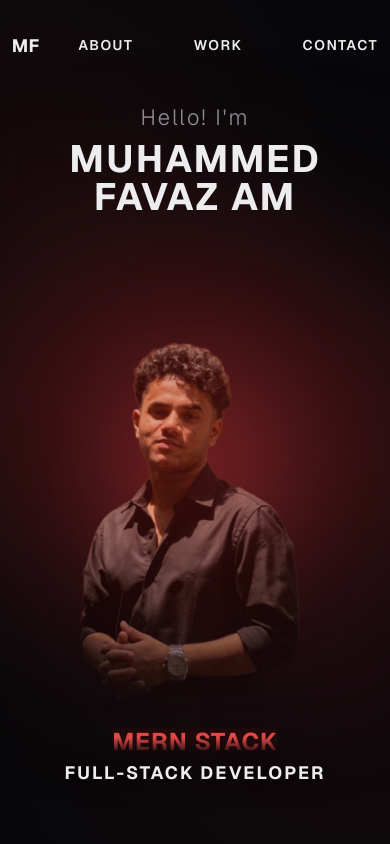
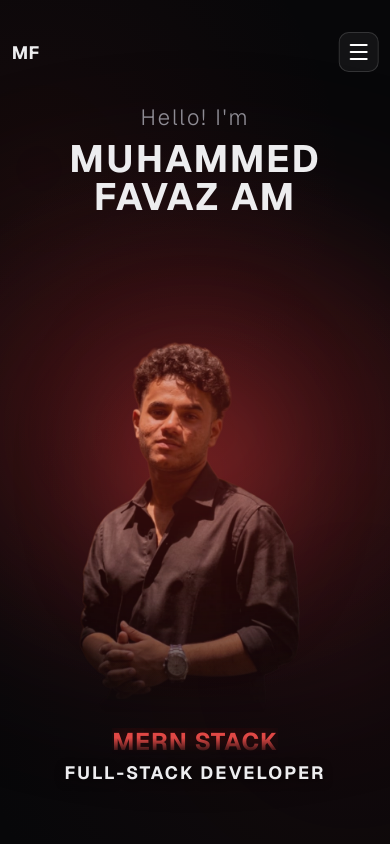
Before and after one commit to favaz-am/Favaz-Portfolio, a Next.js app: page / in a window 390 px wide. Shown: the top 844 px of the page. Built offline with nearby package versions, Linux system fonts and the light colour scheme; no server answers.

Commit message:
feat: add Career and Skills links to navbar and implement mobile drawer menu

```diff
--- a/src/app/globals.css
+++ b/src/app/globals.css
@@ -184,3 +184,120 @@ ul {
     display: none;
   }
 }
+/* Desktop: hide mobile menu button & drawer */
+.mobile-menu-btn,
+.mobile-nav-drawer {
+  display: none;
+}
+
+@media (max-width: 1023px) {
+  /* Hide desktop links & email in top bar on mobile */
+  .header .desktop-nav-links,
+  .header .navbar-connect {
+    display: none !important;
+  }
+
+  /* Hamburger / Category Icon Button */
+  .mobile-menu-btn {
+    display: flex;
+    flex-direction: column;
+    justify-content: center;
+    align-items: center;
+    gap: 5px;
+    width: 40px;
+    height: 40px;
+    padding: 0;
+    background: rgba(255, 255, 255, 0.05);
+    border: 1px solid rgba(255, 255, 255, 0.14);
+    border-radius: 10px;
+    cursor: pointer;
+    z-index: 120;
+    transition: border-color 0.25s ease, background 0.25s ease;
+  }
+
+  .mobile-menu-btn:hover,
+  .mobile-menu-btn.is-open {
+    border-color: rgba(224, 72, 69, 0.7);
+    background: rgba(224, 72, 69, 0.12);
+  }
+
+  .mobile-menu-btn span {
+    display: block;
+    width: 18px;
+    height: 2px;
+    background: #ffffff;
+    border-radius: 2px;
+    transition: transform 0.28s ease, opacity 0.2s ease;
+  }
+
+  /* Animate into an X when open */
+  .mobile-menu-btn.is-open span:nth-child(1) {
+    transform: translateY(7px) rotate(45deg);
+  }
+  .mobile-menu-btn.is-open span:nth-child(2) {
+    opacity: 0;
+  }
+  .mobile-menu-btn.is-open span:nth-child(3) {
+    transform: translateY(-7px) rotate(-45deg);
+  }
+
+  /* Glassmorphic Dropdown Drawer */
+  .mobile-nav-drawer {
+    display: flex;
+    flex-direction: column;
+    position: fixed;
+    top: 70px;
+    right: 16px;
+    width: min(240px, calc(100vw - 32px));
+    padding: 20px;
+    background: rgba(11, 10, 14, 0.94);
+    border: 1px solid rgba(255, 255, 255, 0.12);
+    border-radius: 16px;
+    backdrop-filter: blur(18px);
+    box-shadow: 0 20px 50px rgba(0, 0, 0, 0.65);
+    z-index: 115;
+    opacity: 0;
+    pointer-events: none;
+    transform: translateY(-10px) scale(0.97);
+    transition: opacity 0.25s ease, transform 0.25s cubic-bezier(0.22, 1, 0.36, 1);
+  }
+
+  .mobile-nav-drawer.is-open {
+    opacity: 1;
+    pointer-events: auto;
+    transform: translateY(0) scale(1);
+  }
+
+  .mobile-nav-list {
+    display: flex;
+    flex-direction: column;
+    gap: 6px;
+  }
+
+  .mobile-nav-list a {
+    padding: 10px 12px;
+    border-radius: 8px;
+    color: rgba(255, 255, 255, 0.85);
+    font-size: 0.9rem;
+    font-weight: 600;
+    letter-spacing: 0.12em;
+    text-decoration: none;
+    transition: background 0.2s ease, color 0.2s ease;
+  }
+
+  .mobile-nav-list a:hover,
+  .mobile-nav-list a:active {
+    background: rgba(224, 72, 69, 0.16);
+    color: #e04845;
+  }
+
+  .mobile-nav-email {
+    margin-top: 14px;
+    padding-top: 14px;
+    border-top: 1px solid rgba(255, 255, 255, 0.1);
+    font-size: 0.78rem;
+    color: rgba(255, 255, 255, 0.5);
+    text-decoration: none;
+    text-align: center;
+  }
+}
--- a/src/app/page.tsx
+++ b/src/app/page.tsx
@@ -1,6 +1,6 @@
 "use client";
 
-import { useEffect } from "react";
+import { useEffect, useState } from "react";
 import CustomCursor from "@/components/CustomCursor";
 import HeroAvatar from "@/components/HeroAvatar";
 import HoverLinks from "@/components/HoverLinks";
@@ -13,6 +13,7 @@ import TechStack from "@/components/TechStack";
 import Contact from "@/components/Contact";
 
 export default function PortfolioHome() {
+  const [menuOpen, setMenuOpen] = useState(false);
   useEffect(() => {
     const landingDiv = document.getElementById("landingDiv");
     if (!landingDiv) return;
@@ -39,6 +40,7 @@ export default function PortfolioHome() {
         <a href="/#" className="navbar-title" data-cursor="disable">
           MF
         </a>
+
         <a
           href="mailto:favazam98@gmail.com"
           className="navbar-connect"
@@ -46,10 +48,17 @@ export default function PortfolioHome() {
         >
           favazam98@gmail.com
         </a>
-        <ul>
+
+        {/* Desktop Links */}
+        <ul className="desktop-nav-links">
           <li>
             <a href="#about">
               <HoverLinks text="ABOUT" />
+            </a>
+          </li>
+          <li>
+            <a href="#career">
+              <HoverLinks text="CAREER" />
             </a>
           </li>
           <li>
@@ -58,11 +67,48 @@ export default function PortfolioHome() {
             </a>
           </li>
           <li>
+            <a href="#techstack">
+              <HoverLinks text="SKILLS" />
+            </a>
+          </li>
+          <li>
             <a href="#contact">
               <HoverLinks text="CONTACT" />
             </a>
           </li>
         </ul>
+
+        {/* Mobile Menu Icon Button */}
+        <button
+          type="button"
+          className={`mobile-menu-btn ${menuOpen ? "is-open" : ""}`}
+          onClick={() => setMenuOpen((prev) => !prev)}
+          aria-label="Toggle navigation menu"
+          aria-expanded={menuOpen}
+          data-cursor="disable"
+        >
+          <span />
+          <span />
+          <span />
+        </button>
+      </div>
+
+      {/* Mobile Dropdown Drawer */}
+      <div className={`mobile-nav-drawer ${menuOpen ? "is-open" : ""}`}>
+        <nav className="mobile-nav-list">
+          <a href="#about" onClick={() => setMenuOpen(false)}>ABOUT</a>
+          <a href="#career" onClick={() => setMenuOpen(false)}>CAREER</a>
+          <a href="#projects" onClick={() => setMenuOpen(false)}>WORK</a>
+          <a href="#techstack" onClick={() => setMenuOpen(false)}>SKILLS</a>
+          <a href="#contact" onClick={() => setMenuOpen(false)}>CONTACT</a>
+        </nav>
+        <a
+          href="mailto:favazam98@gmail.com"
+          className="mobile-nav-email"
+          onClick={() => setMenuOpen(false)}
+        >
+          favazam98@gmail.com
+        </a>
       </div>
 
       {/* AMBIENT GLOWS */}
```
